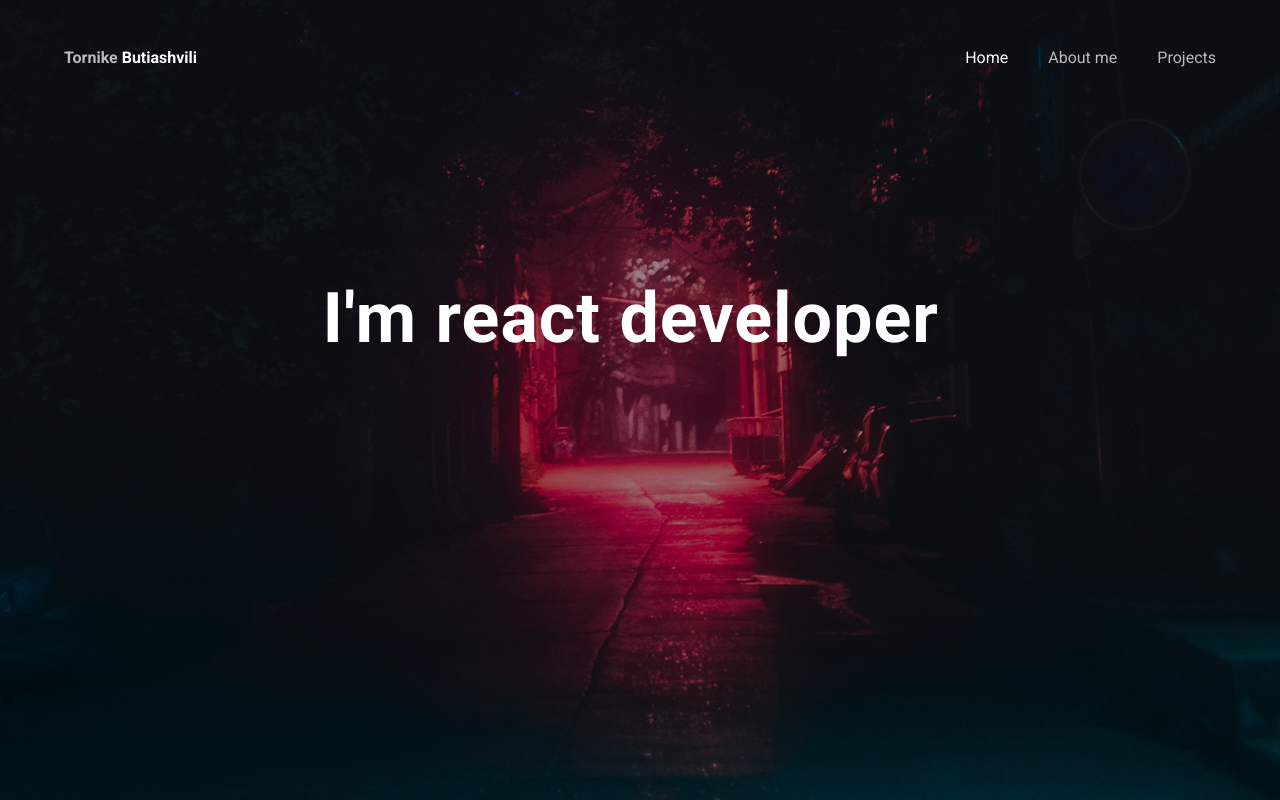
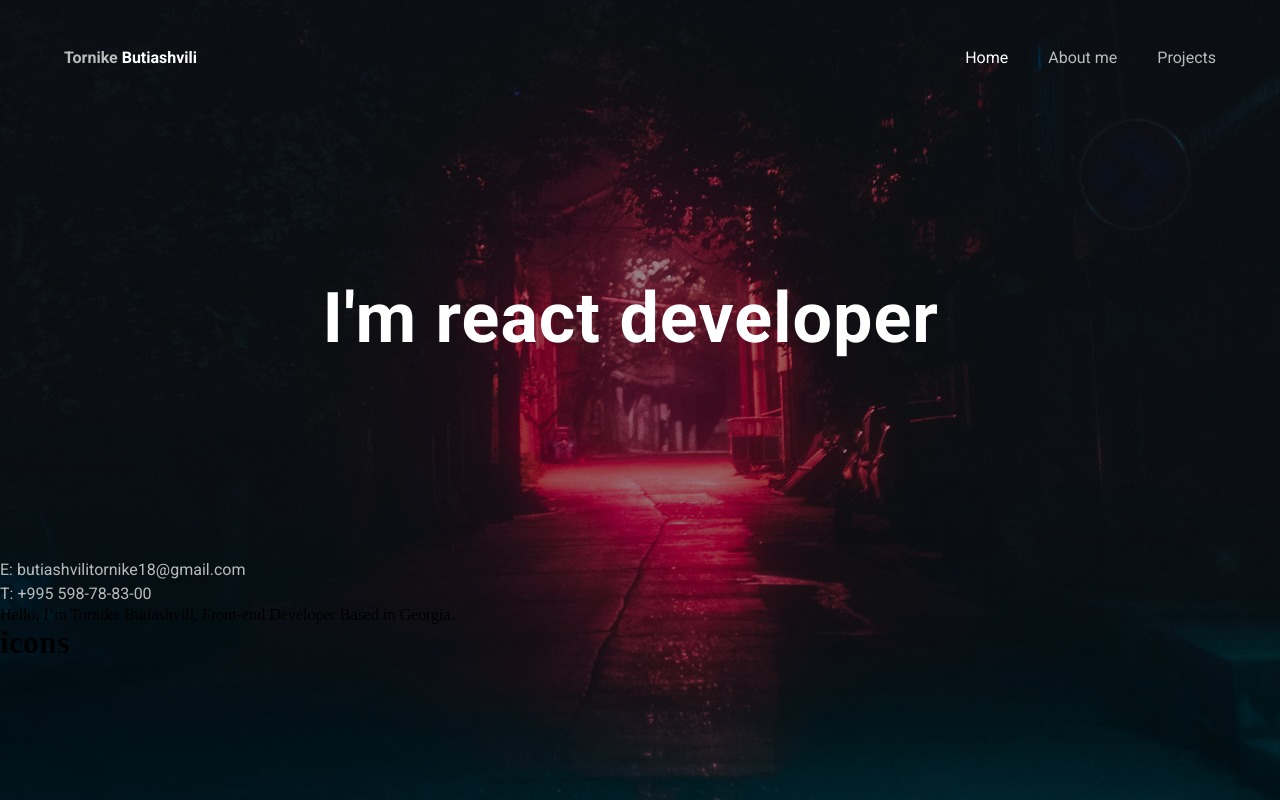
Before and after one commit to tornike2002/Portfolio, a React (Vite) app: page / in a window 1280 px wide. Built offline with nearby package versions, Linux system fonts and the light colour scheme.

Commit message:
added reusable footer style

```diff
--- a/src/components/footer/Footer.tsx
+++ b/src/components/footer/Footer.tsx
@@ -1,15 +1,17 @@
+import { FooterH } from "../styles/FooterStyles";
+
 const Footer: React.FC = () => {
   return (
     <footer>
       <div>
         <div>
-          <h1>E: butiashvilitornike18@gmail.com</h1>
-          <h1>T: +995 598-78-83-00</h1>
+          <FooterH>E: butiashvilitornike18@gmail.com</FooterH>
+          <FooterH>T: +995 598-78-83-00</FooterH>
         </div>
         <div>
           <p>
-            Hello, I’m Tornike Butiashvili, Front-end Developer
-            Based in Georgia.
+            Hello, I’m Tornike Butiashvili, Front-end Developer Based in
+            Georgia.
           </p>
         </div>
       </div>
--- a/src/components/home/Home.tsx
+++ b/src/components/home/Home.tsx
@@ -3,6 +3,7 @@
 import Navbar from "../navbar/Navbar";
 import homeBg from "../../assets/Home/homeBg.jpg";
 import MainTitle from "../title/MainTitle";
+import Footer from "../footer/Footer";
 
 const Home: React.FC = () => {
   return (
@@ -10,6 +11,7 @@
       <HomeContainer>
         <Navbar />
         <MainTitle />
+        <Footer />
       </HomeContainer>
     </Fragment>
   );
--- /dev/null
+++ b/src/components/styles/FooterStyles.ts
@@ -0,0 +1,9 @@
+import styled from "styled-components";
+
+export const FooterH = styled.h1`
+  font-family: "Roboto", sans-serif;
+  font-size: 16px;
+  line-height: 1.5;
+  color: #bbb;
+  font-weight: 400;
+`;
```
